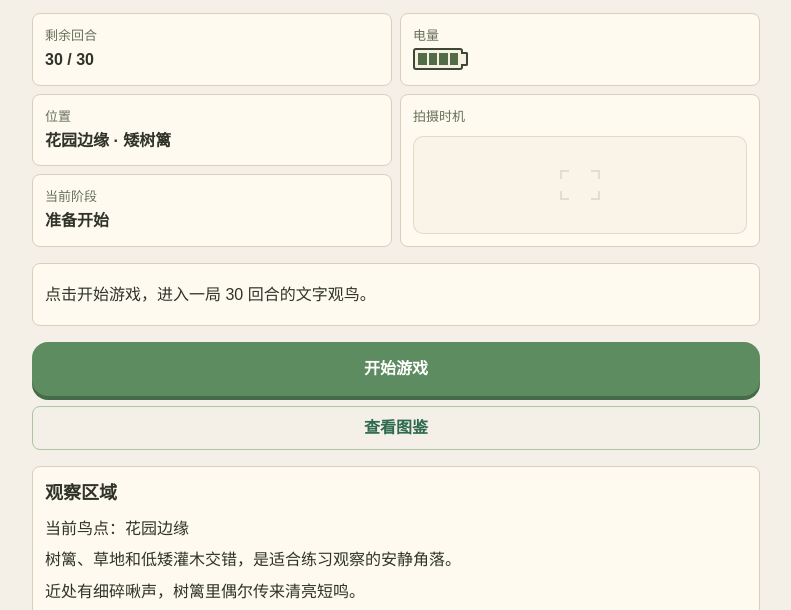
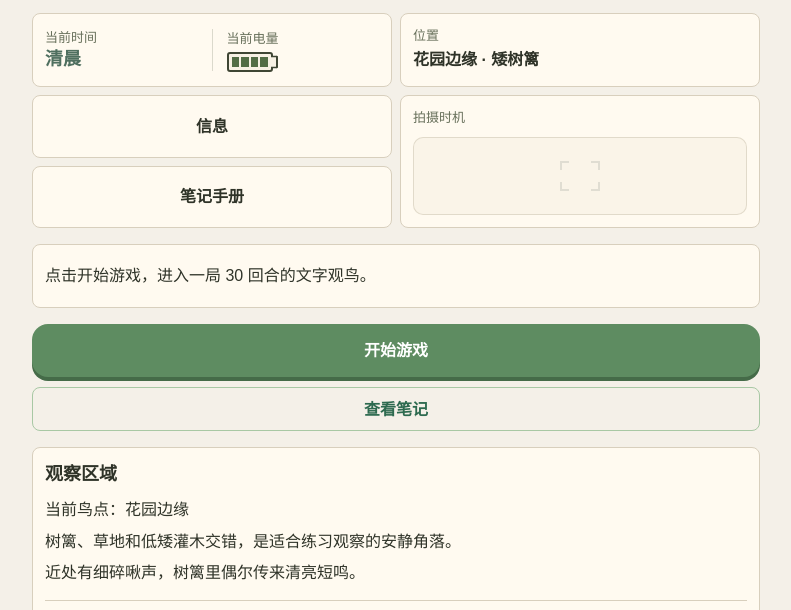
Before and after one commit to Weierkado/birdwatchMVP, a plain HTML site: page index.html in a window 1280 px wide. Shown: the part 119-729 px from the top of the page, without its empty margins (244-1035 px from the left). Drawn offline with Linux system fonts and the light colour scheme.

Commit message:
布局调整

```diff
--- a/index.html
+++ b/index.html
@@ -37,35 +37,42 @@
       </header>
 
       <section class="status-grid" aria-label="当前状态">
-        <div class="status-item status-mode">
-          <span class="status-label">当前阶段</span>
-          <span class="status-value" id="modeText">START</span>
+        <div class="status-item status-mode status-card-action">
+          <button class="dashboard-card-button dashboard-card-button-primary" id="modeText" type="button" data-action="fieldGuide">笔记手册</button>
         </div>
         <div class="status-item status-turn">
-          <span class="status-label">剩余回合</span>
-          <span class="status-value" id="turnText">0 / 30</span>
+          <span class="status-value status-combo-card" id="turnText">
+            <span class="status-combo-section">
+              <span class="status-combo-label">当前时间</span>
+              <span class="status-combo-value time-of-day-dawn">清晨</span>
+            </span>
+            <span class="status-combo-divider" aria-hidden="true"></span>
+            <span class="status-combo-section">
+              <span class="status-combo-label">当前电量</span>
+              <span class="battery-widget is-high" aria-label="剩余电量：4格">
+                <span class="battery-shell" aria-hidden="true">
+                  <span class="battery-cells">
+                    <span class="battery-cell is-filled"></span>
+                    <span class="battery-cell is-filled"></span>
+                    <span class="battery-cell is-filled"></span>
+                    <span class="battery-cell is-filled"></span>
+                  </span>
+                </span>
+              </span>
+            </span>
+          </span>
         </div>
-        <div class="status-item status-spot">
-          <span class="status-label">鸟点</span>
-          <span class="status-value" id="spotText">花园边缘</span>
+        <div class="status-item status-spot status-card-action">
+          <button class="dashboard-card-button dashboard-card-button-placeholder" id="spotText" type="button" aria-disabled="true">信息</button>
         </div>
         <div class="status-item status-direction">
           <span class="status-label">方向</span>
           <span class="status-value" id="directionText">北侧树篱</span>
         </div>
         <div class="status-item status-sd">
-          <span class="status-label">电量</span>
+          <span class="status-label">位置</span>
           <span class="status-value" id="sdCardText">
-            <span class="battery-widget is-high" aria-label="剩余电量：4格">
-              <span class="battery-shell" aria-hidden="true">
-                <span class="battery-cells">
-                  <span class="battery-cell is-filled"></span>
-                  <span class="battery-cell is-filled"></span>
-                  <span class="battery-cell is-filled"></span>
-                  <span class="battery-cell is-filled"></span>
-                </span>
-              </span>
-            </span>
+            花园边缘 · 北侧树篱
           </span>
         </div>
         <div class="status-item status-photo-timing">
--- a/src/main.js
+++ b/src/main.js
@@ -87,6 +87,7 @@ const elements = {
   sdCard: document.querySelector("#sdCardText"),
   photoTiming: document.querySelector("#photoTimingText"),
   eventText: document.querySelector("#eventText"),
+  statusGrid: document.querySelector(".status-grid"),
   actionPanel: document.querySelector("#actionPanel"),
   logList: document.querySelector("#logList"),
   detailPanel: document.querySelector("#detailPanel")
@@ -121,6 +122,42 @@ function getSpeciesNameForSettlement(state, speciesId) {
 
 function getBehaviorDisplay(behaviorState) {
   return BEHAVIOR_STATE_DISPLAY[behaviorState] || BEHAVIOR_STATE_DISPLAY.NORMAL;
+}
+
+function getTimeOfDayLabel(state) {
+  const maxTurns = Number.isFinite(state && state.maxTurns) ? state.maxTurns : 30;
+  const currentTurn = Number.isFinite(state && state.currentTurn) ? state.currentTurn : 0;
+  const remainingTurns = Math.max(0, maxTurns - currentTurn);
+
+  if (remainingTurns >= 25) {
+    return "清晨";
+  }
+
+  if (remainingTurns >= 19) {
+    return "上午";
+  }
+
+  if (remainingTurns >= 13) {
+    return "中午";
+  }
+
+  if (remainingTurns >= 7) {
+    return "下午";
+  }
+
+  return "黄昏";
+}
+
+function getTimeOfDayClassName(label) {
+  const classNameByLabel = {
+    清晨: "time-of-day-dawn",
+    上午: "time-of-day-morning",
+    中午: "time-of-day-noon",
+    下午: "time-of-day-afternoon",
+    黄昏: "time-of-day-dusk"
+  };
+
+  return classNameByLabel[label] || classNameByLabel.清晨;
 }
 
 function normalizeCaptureBehaviorState(value) {
@@ -140,7 +177,7 @@ function getModeDisplay(mode) {
     FIRST_ENCOUNTER: "初次发现",
     PHOTO: "拍摄中",
     SETTLEMENT: "本局结算",
-    FIELD_GUIDE: "图鉴查看",
+    FIELD_GUIDE: "笔记查看",
     SPOT_SELECT: "选择鸟点"
   };
 
@@ -925,6 +962,23 @@ function renderBatteryWidget(state) {
       <span class="battery-shell" aria-hidden="true">
         <span class="battery-cells">${slots}</span>
       </span>
+    </span>
+  `;
+}
+
+function renderTimeAndBatteryStatus(state) {
+  const timeOfDayLabel = getTimeOfDayLabel(state);
+  const timeOfDayClassName = getTimeOfDayClassName(timeOfDayLabel);
+
+  return `
+    <span class="status-combo-section">
+      <span class="status-combo-label">当前时间</span>
+      <span class="status-combo-value ${timeOfDayClassName}">${timeOfDayLabel}</span>
+    </span>
+    <span class="status-combo-divider" aria-hidden="true"></span>
+    <span class="status-combo-section">
+      <span class="status-combo-label">当前电量</span>
+      ${renderBatteryWidget(state)}
     </span>
   `;
 }
@@ -1144,7 +1198,7 @@ function renderFieldGuideCardDetail(species, card, snapshots, collectedCard) {
   elements.detailPanel.innerHTML = `
     <section class="field-guide-detail-view" aria-label="${escapeHtml(species.name)}卡牌详情">
       <div class="field-guide-detail-toolbar">
-        <button class="field-guide-detail-back button-ghost" type="button" data-action="fieldGuideDetailBack">◀ 返回图鉴</button>
+        <button class="field-guide-detail-back button-ghost" type="button" data-action="fieldGuideDetailBack">◀ 返回笔记</button>
       </div>
       <section class="field-guide-detail-card-info">
         <div class="field-guide-card-title-row">
@@ -1706,20 +1760,15 @@ function renderStatusBlocks(currentSpot, mapInfo) {
   const spotItem = elements.spot.closest(".status-item");
   const directionItem = elements.direction.closest(".status-item");
   const photoTimingItem = elements.photoTiming.closest(".status-item");
-  const spotLabel = spotItem ? spotItem.querySelector(".status-label") : null;
-  const batteryItem = elements.sdCard.closest(".status-item");
-  const batteryLabel = batteryItem ? batteryItem.querySelector(".status-label") : null;
-
-  if (spotLabel) {
-    spotLabel.textContent = "位置";
-  }
-
-  if (batteryLabel) {
-    batteryLabel.textContent = "电量";
+  const locationItem = elements.sdCard.closest(".status-item");
+  const locationLabel = locationItem ? locationItem.querySelector(".status-label") : null;
+
+  if (locationLabel) {
+    locationLabel.textContent = "位置";
   }
 
   if (spotItem) {
-    spotItem.classList.add("status-location");
+    spotItem.classList.remove("status-location");
   }
 
   if (directionItem) {
@@ -1749,7 +1798,9 @@ function renderStatusBlocks(currentSpot, mapInfo) {
     photoTimingItem.classList.add("status-photo-moment");
   }
 
-  elements.spot.textContent = `${currentSpot.name} · ${mapInfo.facingName}`;
+  elements.mode.textContent = "笔记手册";
+  elements.spot.textContent = "信息";
+  elements.sdCard.textContent = `${currentSpot.name} · ${mapInfo.facingName}`;
   elements.direction.textContent = mapInfo.facingName;
 }
 
@@ -1758,7 +1809,7 @@ function renderActions() {
 
   if (gameState.mode === "START") {
     elements.actionPanel.append(createButton("开始游戏", "start", "system", "button-major"));
-    elements.actionPanel.append(createButton("查看图鉴", "fieldGuide", "system", "button-ghost"));
+    elements.actionPanel.append(createButton("查看笔记", "fieldGuide", "system", "button-ghost"));
     return;
   }
 
@@ -1785,7 +1836,7 @@ function renderActions() {
       createButton("提前撤离并结算", "retreat", "explore")
     ]));
     elements.actionPanel.append(createActionRow([
-      createButton("查看图鉴", "fieldGuide", "system", "button-ghost")
+      createButton("查看笔记", "fieldGuide", "system", "button-ghost")
     ]));
     return;
   }
@@ -1854,7 +1905,7 @@ function renderActions() {
 
   if (gameState.mode === "SETTLEMENT") {
     elements.actionPanel.append(createButton("重新开始", "start", "system", "button-major"));
-    elements.actionPanel.append(createButton("查看图鉴", "fieldGuide", "system", "button-ghost"));
+    elements.actionPanel.append(createButton("查看笔记", "fieldGuide", "system", "button-ghost"));
   }
 }
 
@@ -1898,15 +1949,15 @@ function renderFieldGuide() {
   normalizeFieldGuideSpeciesIndex(discoveredSpecies.length);
   const clearGuideButtonHtml = `
     <div class="field-guide-bottom-actions">
-      <button class="field-guide-clear-button" type="button" data-action="clearGuide">清空图鉴</button>
+      <button class="field-guide-clear-button" type="button" data-action="clearGuide">清空笔记</button>
     </div>
   `;
 
   if (discoveredSpecies.length === 0) {
     elements.detailPanel.innerHTML = `
       <section class="field-guide-page field-guide-empty">
-        <h2>图鉴</h2>
-        <p class="field-guide-empty-title">图鉴还是空白的。</p>
+        <h2>笔记</h2>
+        <p class="field-guide-empty-title">笔记还是空白的。</p>
         <p class="field-guide-empty-desc">去野外，遇见你的第一只鸟。</p>
         ${clearGuideButtonHtml}
       </section>
@@ -2007,7 +2058,7 @@ function renderFieldGuide() {
 
   elements.detailPanel.innerHTML = `
     <section class="field-guide-page">
-      <div class="field-guide-page-tabs" aria-label="图鉴页数">${pageTabs.join("")}</div>
+      <div class="field-guide-page-tabs" aria-label="笔记页数">${pageTabs.join("")}</div>
       <div class="${pagerClassName}">
         ${prevButtonHtml}
         <div class="field-guide-species-header${revealAttrs(0)}">
@@ -2068,7 +2119,7 @@ function renderSettlement() {
     <p class="settlement-reveal" style="--reveal-delay: 240ms">拍照数量：${battery.used} 张（已用电量 ${battery.usedPct}%）</p>
     <p class="settlement-reveal" style="--reveal-delay: 480ms">记录鸟种：${foundSpeciesIds.length}</p>
     <p class="settlement-reveal" style="--reveal-delay: 720ms">听到鸟种：${gameState.sessionHeardSpeciesIds.length}</p>
-    <p class="settlement-reveal" style="--reveal-delay: 960ms">新增图鉴：${shownNewCardIds.length}</p>
+    <p class="settlement-reveal" style="--reveal-delay: 960ms">新增笔记：${shownNewCardIds.length}</p>
     <h3 class="settlement-reveal" style="--reveal-delay: 1350ms">照片列表</h3>
     <ul class="settlement-photo-list">${photoItems.join("") || emptyPhotoItem}</ul>
   `;
@@ -2316,9 +2367,8 @@ function render() {
   }
 
   elements.mode.textContent = getModeDisplay(gameState.mode);
-  elements.turn.textContent = `${gameState.maxTurns - gameState.currentTurn} / ${gameState.maxTurns}`;
+  elements.turn.innerHTML = renderTimeAndBatteryStatus(gameState);
   renderStatusBlocks(currentSpot, mapInfo);
-  elements.sdCard.innerHTML = renderBatteryWidget(gameState);
   elements.photoTiming.innerHTML = renderPhotoTimingStatus();
   const eventTextRevealKey = getEventTextRevealKey();
   const shouldRevealEventText = eventTextRevealKey !== lastEventTextRevealKey;
@@ -2345,7 +2395,7 @@ function showFieldGuide() {
   gameState.previousMode = gameState.mode;
   gameState.mode = "FIELD_GUIDE";
   gameState.fieldGuide = loadFieldGuide();
-  gameState.eventText = "你翻开图鉴，查看你亲眼见过的记录。";
+  gameState.eventText = "你翻开笔记，查看你亲眼见过的记录。";
 }
 
 function returnFromFieldGuide() {
@@ -2381,7 +2431,7 @@ function handleSystemAction(action) {
     fieldGuideSpeciesIndex = 0;
     fieldGuideDetailCardId = null;
     fieldGuideDetailSnapshotIndex = 0;
-    gameState.eventText = "图鉴已经清空。";
+    gameState.eventText = "笔记已经清空。";
   }
 
   if (action === "endGame") {
@@ -2533,6 +2583,24 @@ elements.detailPanel.addEventListener("keydown", (event) => {
 
   event.preventDefault();
   revealSettlement();
+});
+
+elements.statusGrid.addEventListener("click", (event) => {
+  const button = event.target.closest(".dashboard-card-button");
+
+  if (!button) {
+    return;
+  }
+
+  if (button.getAttribute("aria-disabled") === "true") {
+    event.preventDefault();
+    return;
+  }
+
+  if (button.dataset.action === "fieldGuide" && gameState.mode !== "FIELD_GUIDE") {
+    handleSystemAction("fieldGuide");
+    render();
+  }
 });
 
 elements.actionPanel.addEventListener("click", (event) => {
--- a/styles/style.css
+++ b/styles/style.css
@@ -121,6 +121,109 @@ body {
   overflow-wrap: anywhere;
 }
 
+.status-combo-card {
+  display: grid;
+  grid-template-columns: minmax(0, 1fr) auto minmax(0, 1fr);
+  align-items: center;
+  gap: 14px;
+  min-height: 48px;
+}
+
+.status-combo-section {
+  display: grid;
+  justify-items: start;
+  gap: 2px;
+  min-width: 0;
+}
+
+.status-combo-divider {
+  width: 1px;
+  height: 42px;
+  background: rgba(104, 112, 91, 0.24);
+}
+
+.status-combo-label {
+  color: #68705b;
+  font-size: 13px;
+  font-weight: 500;
+  line-height: 1.25;
+}
+
+.status-combo-value {
+  font-size: 18px;
+  font-weight: 800;
+  line-height: 1.2;
+}
+
+.time-of-day-dawn {
+  color: #4f6f5f;
+}
+
+.time-of-day-morning {
+  color: #5d7442;
+}
+
+.time-of-day-noon {
+  color: #7a6a3f;
+}
+
+.time-of-day-afternoon {
+  color: #8a5a3a;
+}
+
+.time-of-day-dusk {
+  color: #8b4343;
+}
+
+.status-card-action {
+  display: grid;
+  min-height: 58px;
+  padding: 0;
+}
+
+.dashboard-card-button {
+  appearance: none;
+  display: grid;
+  width: 100%;
+  min-height: 58px;
+  place-items: center;
+  padding: 12px;
+  border: 0;
+  border-radius: 8px;
+  background: transparent;
+  color: #2f3328;
+  font: inherit;
+  font-size: 16px;
+  font-weight: 800;
+  line-height: 1.2;
+  cursor: pointer;
+}
+
+.dashboard-card-button:hover {
+  background: rgba(238, 242, 223, 0.58);
+}
+
+.dashboard-card-button:active {
+  transform: translateY(1px);
+}
+
+.dashboard-card-button:focus-visible {
+  outline: 2px solid rgba(94, 140, 97, 0.55);
+  outline-offset: -3px;
+}
+
+.dashboard-card-button[aria-disabled="true"] {
+  cursor: default;
+}
+
+.dashboard-card-button[aria-disabled="true"]:hover {
+  background: transparent;
+}
+
+.dashboard-card-button[aria-disabled="true"]:active {
+  transform: none;
+}
+
 .status-photo-moment .status-value {
   display: flex;
   flex: 1;
@@ -135,10 +238,14 @@ body {
   color: var(--battery-ink);
 }
 
+.status-combo-card .battery-widget {
+  transform: translateY(2px);
+}
+
 .battery-shell {
   position: relative;
-  width: 50px;
-  height: 22px;
+  width: 46px;
+  height: 20px;
   border: 2px solid currentColor;
   border-radius: 3px;
   background: #f7f1e4;
@@ -152,7 +259,7 @@ body {
   top: 50%;
   transform: translateY(-50%);
   width: 5px;
-  height: 10px;
+  height: 9px;
   border: 2px solid currentColor;
   border-left: 0;
   border-radius: 0 2px 2px 0;
```
